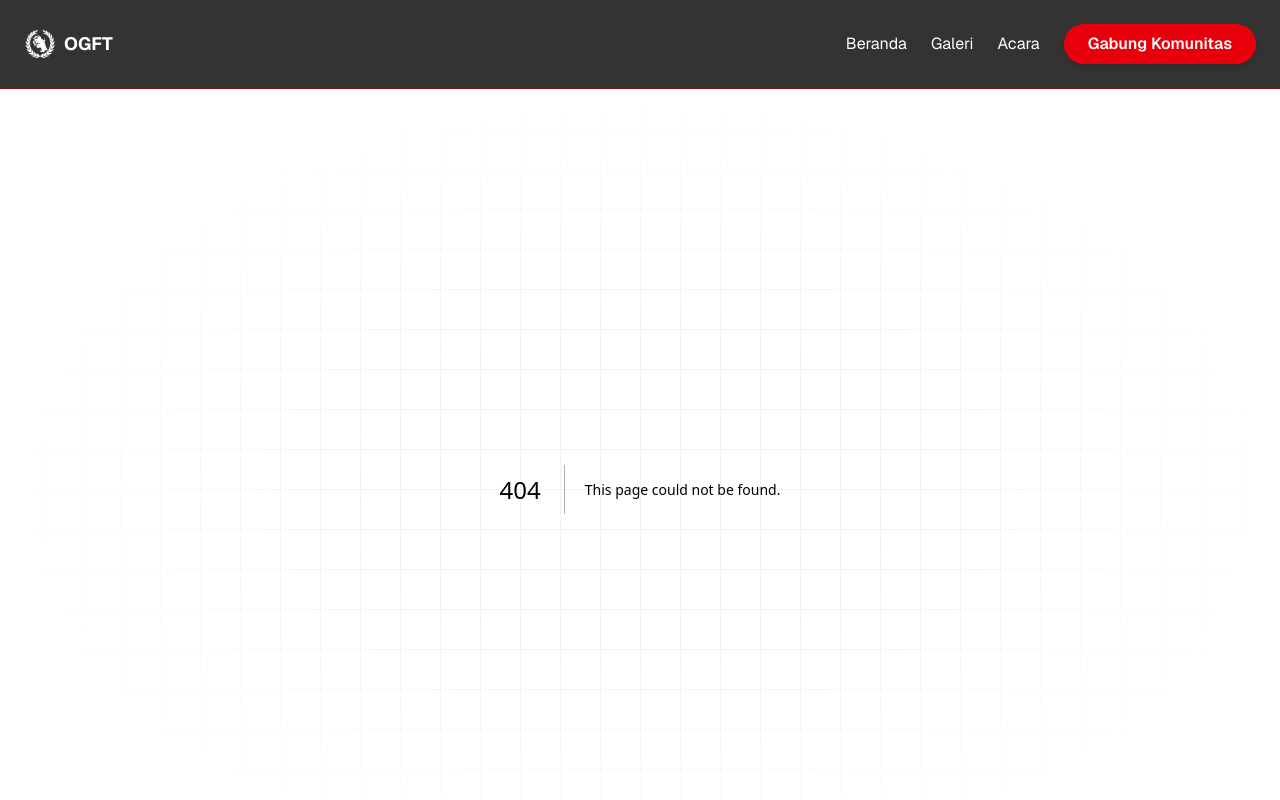
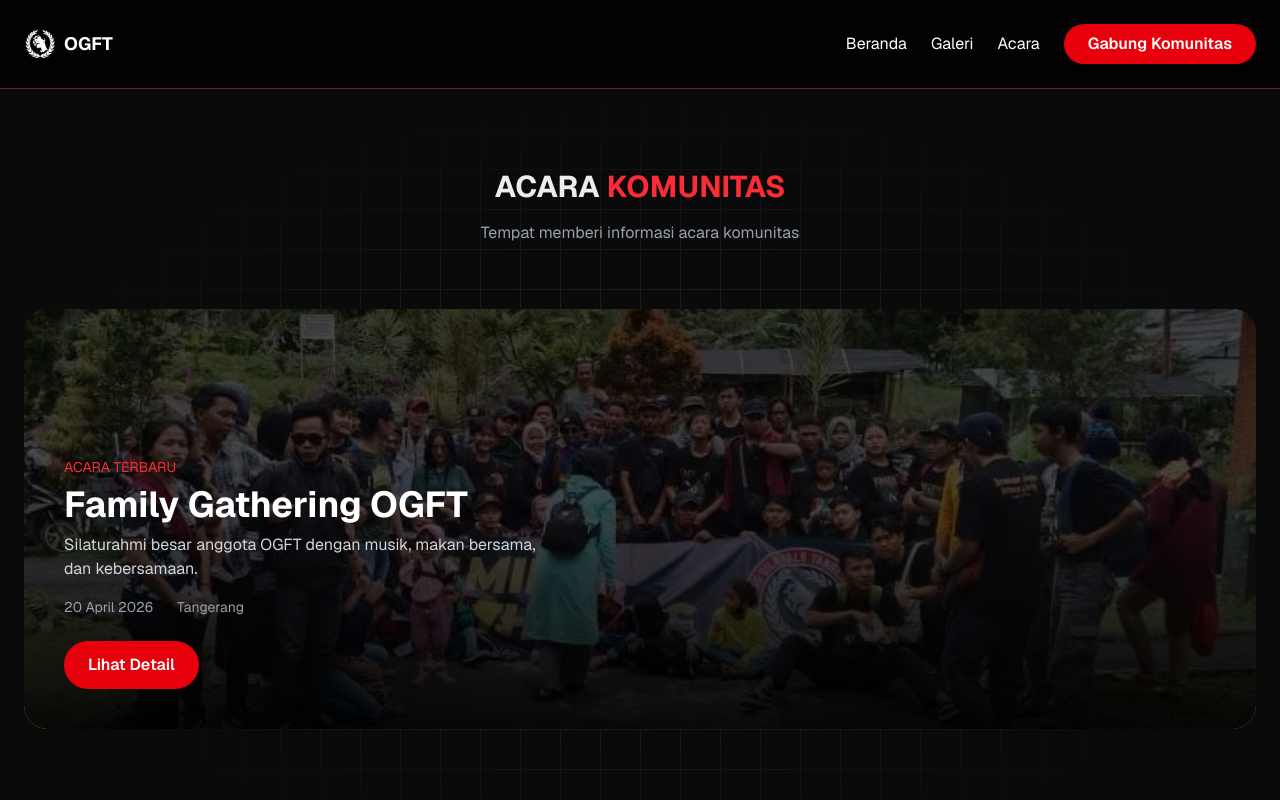
Before and after one commit to heybyben/ogft_web, a Next.js app: page /event in a window 1280 px wide. Before the commit this address had no page. Shown: the top 800 px of the page. Built offline with nearby package versions, Linux system fonts and the light colour scheme.

Commit message:
feat: added event page
Change-Id: I4154374dc2c405a4388914107af551dbdf1f52ed

```diff
--- /dev/null
+++ b/app/event/[slug]/page.tsx
@@ -0,0 +1,77 @@
+import fs from "fs";
+import path from "path";
+import Image from "next/image";
+import Link from "next/link";
+import matter from "gray-matter";
+import { remark } from "remark";
+import html from "remark-html";
+import gfm from "remark-gfm";
+import { notFound } from "next/navigation";
+
+interface Event {
+    title: string;
+    date: string;
+    location: string;
+    image: string;
+    slug: string;
+    content: string;
+}
+
+interface EventPageProps {
+    params: Promise<{ slug: string }>;
+}
+
+export default async function EventPage({ params }: EventPageProps) {
+    const { slug } = await params;
+
+    const eventsDir = path.join(process.cwd(), "events");
+    const filePath = path.join(eventsDir, `${slug}.md`);
+
+    if (!fs.existsSync(filePath)) {
+        return notFound();
+    }
+
+    const fileContent = fs.readFileSync(filePath, "utf8");
+    const { data, content } = matter(fileContent);
+
+    const processedContent = await remark().use(gfm).use(html).process(content);
+    const contentHtml = processedContent.toString();
+
+    const event: Event = {
+        title: data.title,
+        date: data.date,
+        location: data.location,
+        image: data.image,
+        slug: data.slug,
+        content: contentHtml,
+    };
+
+    return (
+        <main className="max-w-4xl mx-auto px-6 py-20">
+            <Link href="/event" className="text-red-500 mb-6 inline-block">
+                &larr; Kembali ke Acara
+            </Link>
+
+            <h1 className="text-5xl font-bold text-white mb-4">{event.title}</h1>
+            <div className="text-gray-400 mb-6 flex gap-6 text-sm">
+                <span>{event.date}</span>
+                <span>{event.location}</span>
+            </div>
+
+            <div className="relative w-full h-[400px] mb-8 rounded-xl overflow-hidden">
+                <Image
+                    src={event.image}
+                    alt={event.title}
+                    fill
+                    className="object-cover"
+                />
+                <div className="absolute inset-0 bg-black/50" />
+            </div>
+
+            <div
+                className="text-gray-300 text-lg space-y-4"
+                dangerouslySetInnerHTML={{ __html: event.content }}
+            />
+        </main>
+    );
+}
--- /dev/null
+++ b/app/event/page.jsx
@@ -0,0 +1,115 @@
+"use client";
+
+import { useState } from "react";
+import Image from "next/image";
+import Link from "next/link";
+
+const events = [
+    {
+        title: "Family Gathering OGFT",
+        date: "20 April 2026",
+        location: "Tangerang",
+        slug: "family-gathering",
+        image: "/events/family.jpg",
+        desc: "Silaturahmi besar anggota OGFT dengan musik, makan bersama, dan kebersamaan."
+    },
+];
+
+export default function EventPage() {
+    const featured = events[0];
+    const otherEvents = events.slice(1);
+
+    const [showAll, setShowAll] = useState(false);
+
+    const displayedEvents = showAll ? otherEvents : otherEvents.slice(0, 3);
+
+    return (
+        <main className="max-w-7xl mx-auto px-6 py-20">
+
+            {/* HEADER */}
+            <div className="text-center mb-16">
+                <h2 className="text-2xl sm:text-3xl font-bold">
+                    ACARA <span className="text-red-500">KOMUNITAS</span>
+                </h2>
+                <p className="text-gray-400 mt-4">
+                    Tempat memberi informasi acara komunitas
+                </p>
+            </div>
+
+            {/* FEATURED EVENT */}
+            <Link
+                href={`/event/${featured.slug}`}
+                className="group relative block rounded-3xl overflow-hidden mb-20"
+            >
+                <Image
+                    src={featured.image}
+                    alt={featured.title}
+                    width={1400}
+                    height={700}
+                    className="w-full h-[420px] object-cover group-hover:scale-110 transition duration-700"
+                />
+
+                <div className="absolute inset-0 bg-gradient-to-t from-black/95 via-black/70 to-black/70" />
+
+                <div className="absolute bottom-0 p-10 max-w-xl">
+                    <p className="text-red-500 text-sm mb-2">
+                        ACARA TERBARU
+                    </p>
+                    <h2 className="text-4xl font-bold text-white">
+                        {featured.title}
+                    </h2>
+                    <p className="text-gray-300 mt-2">{featured.desc}</p>
+                    <div className="flex gap-6 text-sm text-gray-400 mt-4">
+                        <span>{featured.date}</span>
+                        <span>{featured.location}</span>
+                    </div>
+                    <button className="mt-6 bg-red-600 hover:bg-red-700 transition px-6 py-3 rounded-full text-white font-semibold">
+                        Lihat Detail
+                    </button>
+                </div>
+            </Link>
+
+            {/* OTHER EVENTS */}
+            {otherEvents.length > 0 && (
+                <div className="mb-6">
+                    <div className="grid md:grid-cols-2 lg:grid-cols-3 gap-10">
+                        {displayedEvents.map((event) => (
+                            <Link
+                                key={event.slug}
+                                href={`/event/${event.slug}`}
+                                className="group relative rounded-2xl overflow-hidden"
+                            >
+                                <Image
+                                    src={event.image}
+                                    alt={event.title}
+                                    width={600}
+                                    height={500}
+                                    className="w-full h-[300px] object-cover group-hover:scale-110 transition duration-500"
+                                />
+                                <div className="absolute inset-0 bg-gradient-to-t from-black/95 via-black/70 to-black/70" />
+                                <div className="absolute bottom-0 p-6">
+                                    <p className="text-xs text-red-400">{event.date}</p>
+                                    <h3 className="text-xl font-semibold text-white mt-1">{event.title}</h3>
+                                    <p className="text-gray-300 text-sm mt-2">{event.desc}</p>
+                                </div>
+                            </Link>
+                        ))}
+                    </div>
+
+                    {/* TOMBOL TAMPILKAN LEBIH */}
+                    {otherEvents.length > 3 && (
+                        <div className="flex justify-center mt-6">
+                            <button
+                                onClick={() => setShowAll(!showAll)}
+                                className="px-6 py-3 bg-red-600 hover:bg-red-700 text-white rounded-full transition"
+                            >
+                                {showAll ? "Tampilkan Lebih Sedikit" : "Tampilkan Semua"}
+                            </button>
+                        </div>
+                    )}
+                </div>
+            )}
+
+        </main>
+    );
+}
--- /dev/null
+++ b/events/family-gathering.md
@@ -0,0 +1,9 @@
+---
+title: "Family Gathering OGFT"
+date: "20 April 2026"
+location: "Tangerang"
+image: "/events/family.jpg"
+slug: "family-gathering"
+---
+
+Selamat datang di **Family Gathering OGFT**!
--- a/package.json
+++ b/package.json
@@ -10,10 +10,14 @@
   },
   "dependencies": {
     "geist": "^1.7.0",
+    "gray-matter": "^4.0.3",
     "lucide-react": "^0.577.0",
     "next": "16.1.6",
     "react": "19.2.3",
-    "react-dom": "19.2.3"
+    "react-dom": "19.2.3",
+    "remark": "^15.0.1",
+    "remark-gfm": "^4.0.1",
+    "remark-html": "^16.0.1"
   },
   "devDependencies": {
     "@tailwindcss/postcss": "^4",
```
Also changed, not shown: public/events/family.jpg (added), 1 other file (tests, documents, lock files or other folders).
